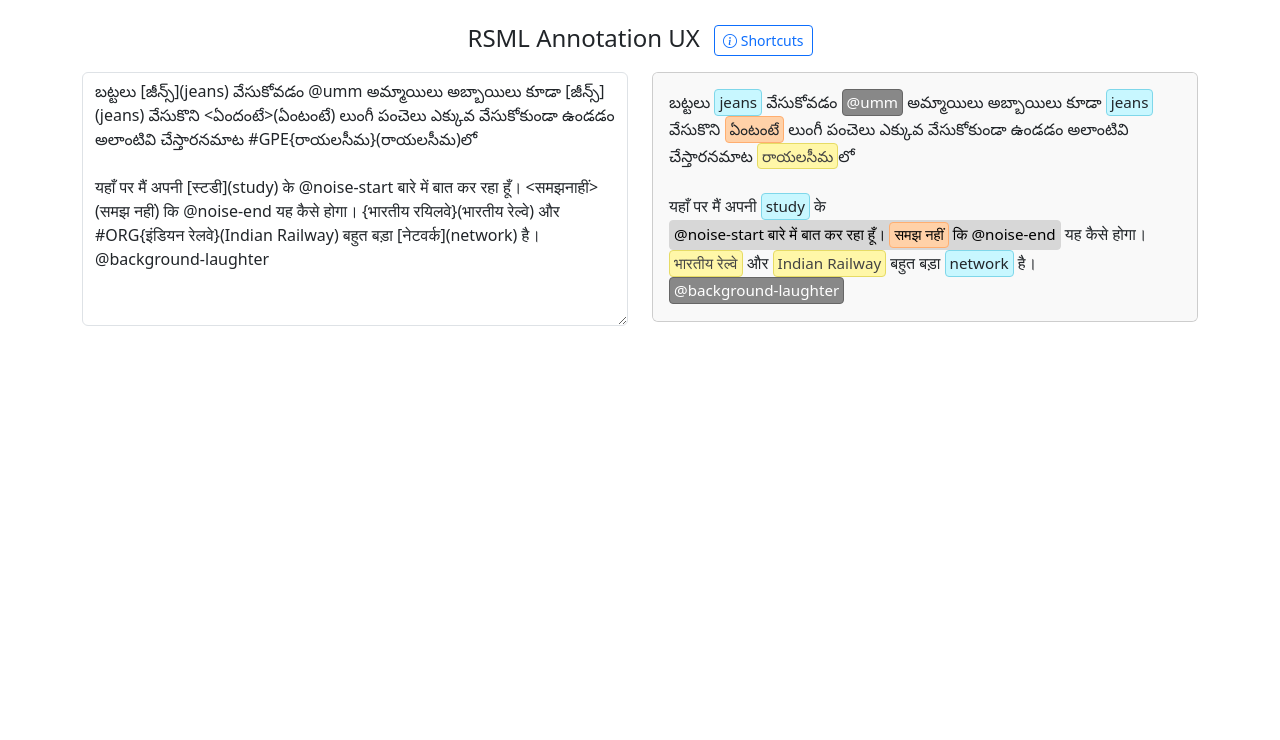
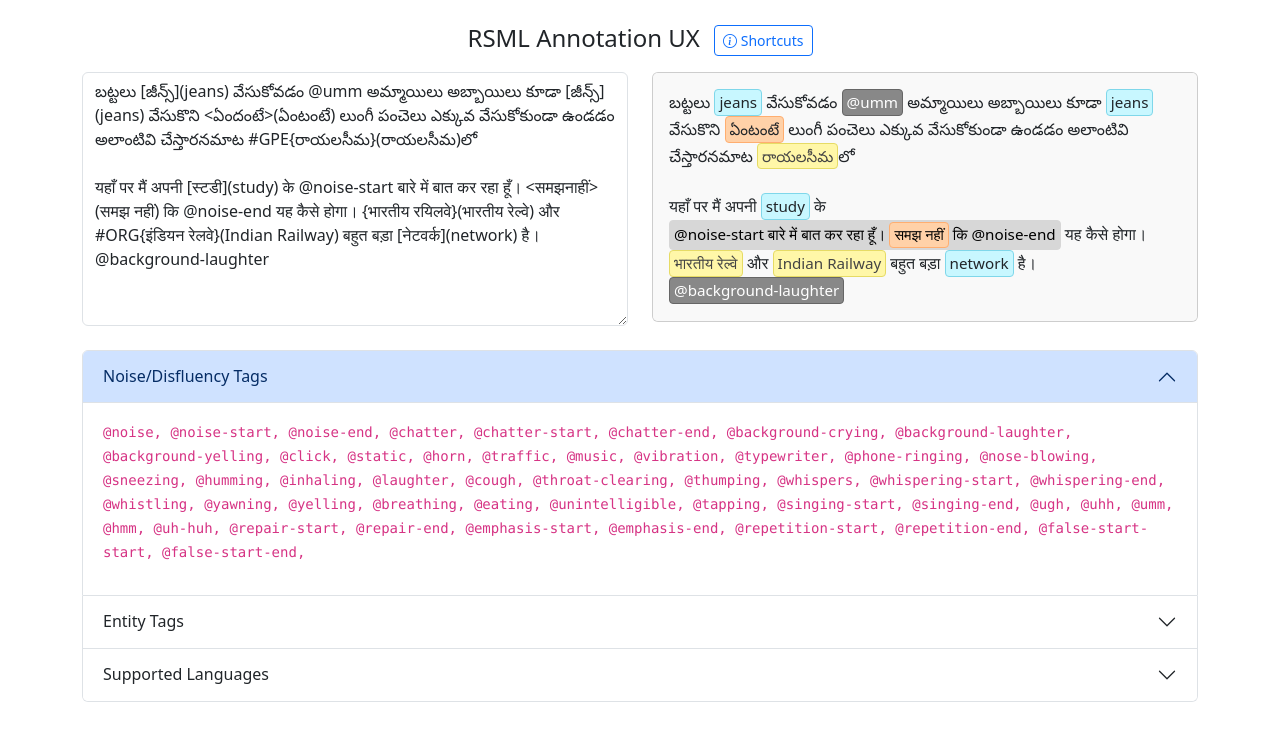
Before and after one commit to OpenBhasha/RSML, a plain HTML site: page index.html in a window 1280 px wide. Drawn offline with nearby package versions, Linux system fonts and the light colour scheme.

Commit message:
Add accordion for Noise/Disfluency, Entity, and Supported Languages tags

```diff
--- a/index.html
+++ b/index.html
@@ -197,7 +197,44 @@ code-mix,
                 </div>
             </div>
         </div>
-
+        <div class="accordion mt-4" id="tagsAccordion">
+          <div class="accordion-item">
+            <h2 class="accordion-header" id="headingNoise">
+              <button class="accordion-button" type="button" data-bs-toggle="collapse" data-bs-target="#collapseNoise" aria-expanded="true" aria-controls="collapseNoise">
+          Noise/Disfluency Tags
+              </button>
+            </h2>
+            <div id="collapseNoise" class="accordion-collapse collapse show" aria-labelledby="headingNoise" data-bs-parent="#tagsAccordion">
+              <div class="accordion-body">
+          <ul class="list-unstyled" id="noiseTagsList"></ul>
+              </div>
+            </div>
+          </div>
+          <div class="accordion-item">
+            <h2 class="accordion-header" id="headingEntities">
+              <button class="accordion-button collapsed" type="button" data-bs-toggle="collapse" data-bs-target="#collapseEntities" aria-expanded="false" aria-controls="collapseEntities">
+          Entity Tags
+              </button>
+            </h2>
+            <div id="collapseEntities" class="accordion-collapse collapse" aria-labelledby="headingEntities" data-bs-parent="#tagsAccordion">
+              <div class="accordion-body">
+          <ul class="list-unstyled" id="entityTagsList"></ul>
+              </div>
+            </div>
+          </div>
+          <div class="accordion-item">
+            <h2 class="accordion-header" id="headingLanguages">
+              <button class="accordion-button collapsed" type="button" data-bs-toggle="collapse" data-bs-target="#collapseLanguages" aria-expanded="false" aria-controls="collapseLanguages">
+          Supported Languages
+              </button>
+            </h2>
+            <div id="collapseLanguages" class="accordion-collapse collapse" aria-labelledby="headingLanguages" data-bs-parent="#tagsAccordion">
+              <div class="accordion-body">
+          <ul class="list-unstyled" id="languageTagsList"></ul>
+              </div>
+            </div>
+          </div>
+        </div>
 
 
     </div>
@@ -599,6 +636,42 @@ document.addEventListener('DOMContentLoaded', renderAllExamples);
 document.addEventListener('DOMContentLoaded', renderAllExamples);
 </script>
 
+<script>
+  // Populate Noise/Disfluency Tags
+  const noiseTagsList = document.getElementById("noiseTagsList");
+  tags.forEach(tag => {
+    const code = document.createElement("code");
+    code.innerHTML = `${tag}, `;
+    noiseTagsList.appendChild(code);
+  });
+
+  // Populate Entity Tags
+  const entityTagsList = document.getElementById("entityTagsList");
+  Object.entries(entityMap).forEach(([key, value]) => {
+    const li = document.createElement("li");
+    li.innerHTML = `<code>#${key}</code>: ${value}`;
+    entityTagsList.appendChild(li);
+  });
+
+  // Populate Supported Languages
+  const languageTagsList = document.getElementById("languageTagsList");
+  const table = document.createElement("table");
+  table.className = "table table-sm table-bordered";
+  const thead = document.createElement("thead");
+  thead.innerHTML = `<tr><th>Code</th><th>Language</th></tr>`;
+  table.appendChild(thead);
+  const tbody = document.createElement("tbody");
+
+  Object.entries(languageCodes).forEach(([code, name]) => {
+    const row = document.createElement("tr");
+    row.innerHTML = `<td><code>${code}</code></td><td>${name}</td>`;
+    tbody.appendChild(row);
+  });
+
+  table.appendChild(tbody);
+  languageTagsList.appendChild(table);
+
+</script>
 </body>
 
 </html>
```
